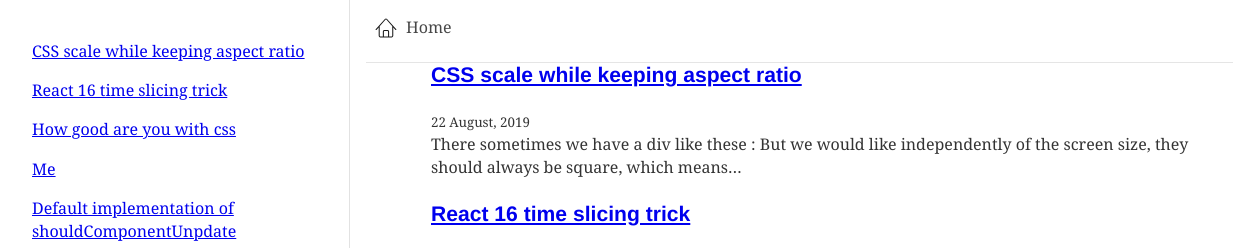
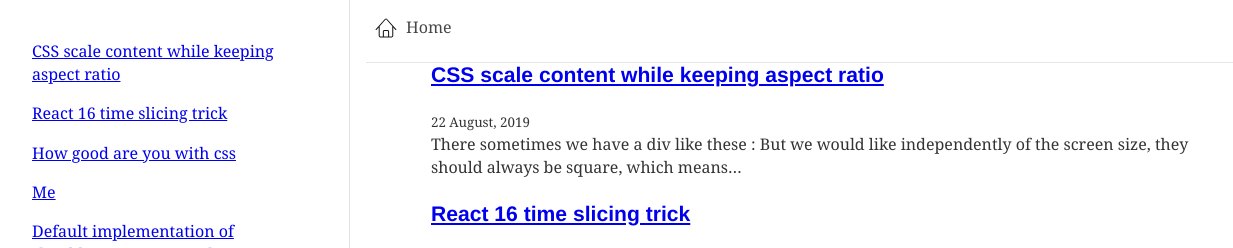
Before and after one commit to kossel/kossel.github.io, a Gatsby site: page / in a window 1280 px wide. Shown: the top 248 px of the page, 0-1233 px from the left. Built offline with nearby package versions, Linux system fonts and the light colour scheme; Gatsby itself is replaced by a stand-in of ours; some packages are replaced by stand-ins of ours; what typography-theme-fairy-gates would draw is missing.

Commit message:
Update Blog “2019-08-21-css-scale-while-keeping-aspect-ratio”

```diff
--- a/content/blog/2019-08-21-css-scale-while-keeping-aspect-ratio.md
+++ b/content/blog/2019-08-21-css-scale-while-keeping-aspect-ratio.md
@@ -1,5 +1,5 @@
 ---
-title: CSS scale while keeping aspect ratio
+title: CSS scale content while keeping aspect ratio
 date: 2019-08-22T02:47:30.911Z
 tags:
   - css
```
